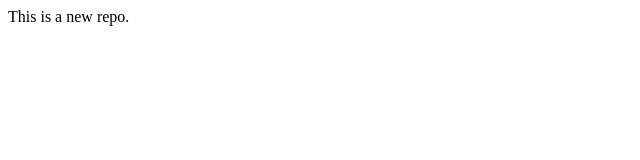
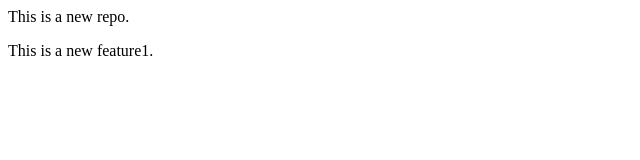
Before and after one commit to ShashankGN/LocalRepo, a plain HTML site: page index.html in a window 1280 px wide. Shown: the whole page, without its empty margins (0-640 px from the left). Drawn offline with Linux system fonts and the light colour scheme.

Commit message:
Added Feature1

```diff
--- a/index.html
+++ b/index.html
@@ -1,3 +1,4 @@
 <p>
     This is a new repo.
 </p>
+<p> This is a new feature1.</p>
```
